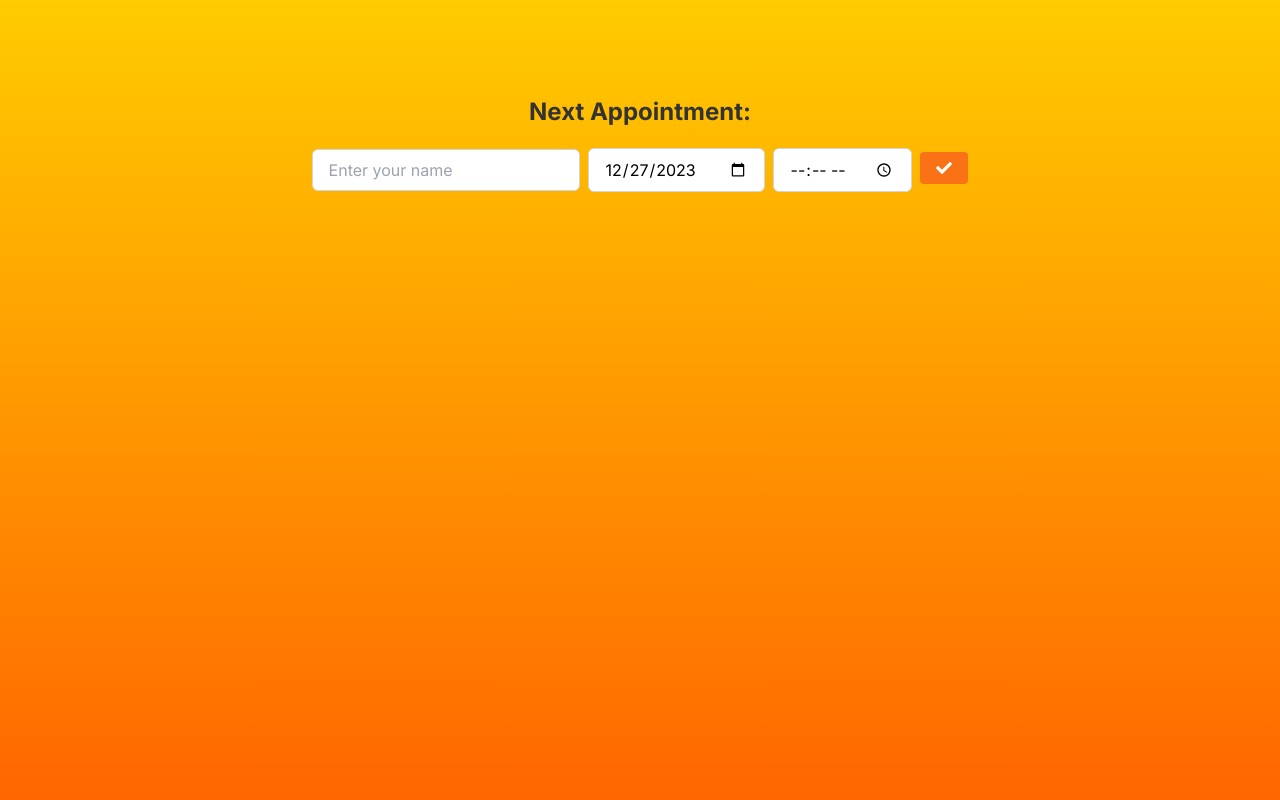
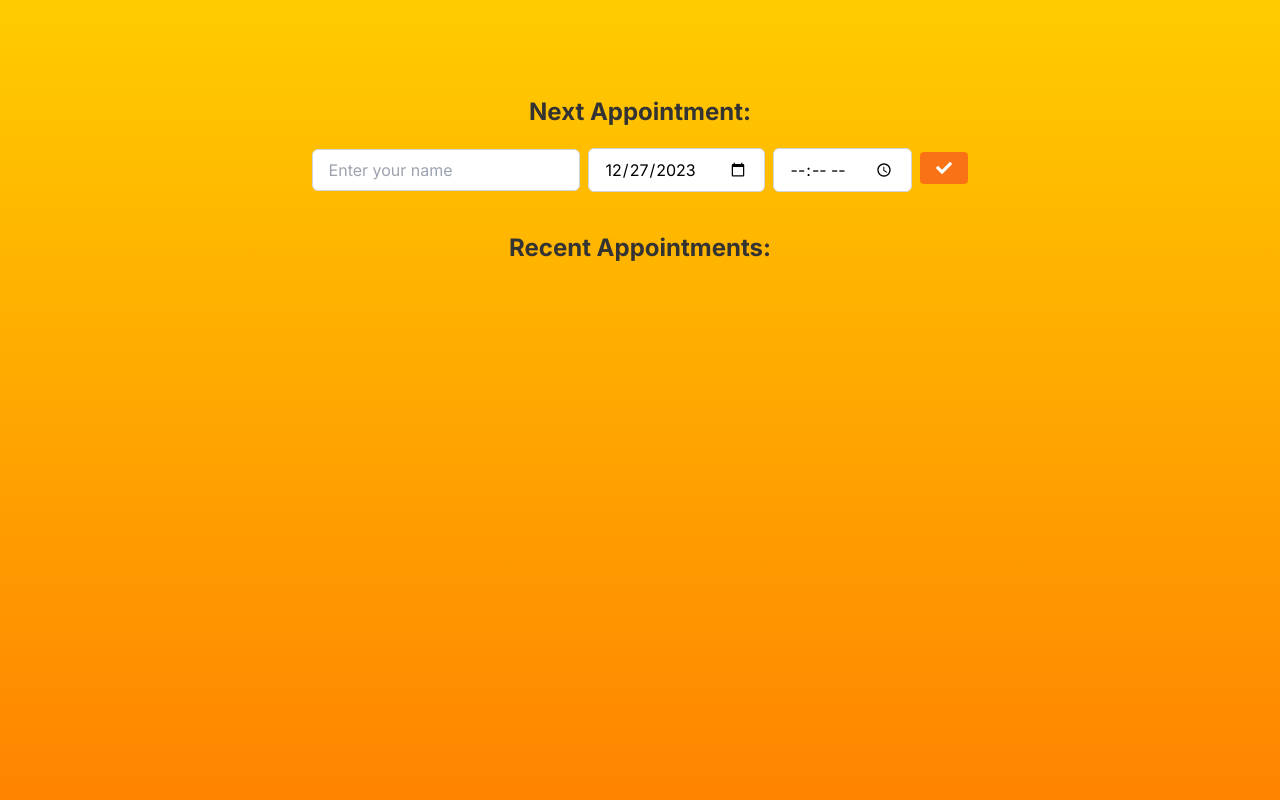
Before and after one commit to chris251190/cita, a Next.js app: page / in a window 1280 px wide. Shown: the top 800 px of the page. Built offline with nearby package versions, Linux system fonts and the light colour scheme.

Commit message:
Add recent appointments section to Home page

```diff
--- a/app/page.tsx
+++ b/app/page.tsx
@@ -88,7 +88,9 @@ export default function Home() {
         </form>
       </div>
 
-      <div>
+      <div className='flex min-h-screen flex-col items-center'>
+      <h1 className="text-2xl font-bold">Recent Appointments:</h1>
+
         {appointments.map((appointment, index) => (
           <div key={index} className="flex items-center">
             <p className='mr-5 mt-3 mb-3'>{appointment.name}, {new Date(appointment.selectedDate).toLocaleDateString()} - {appointment.selectedTime}</p>
```
